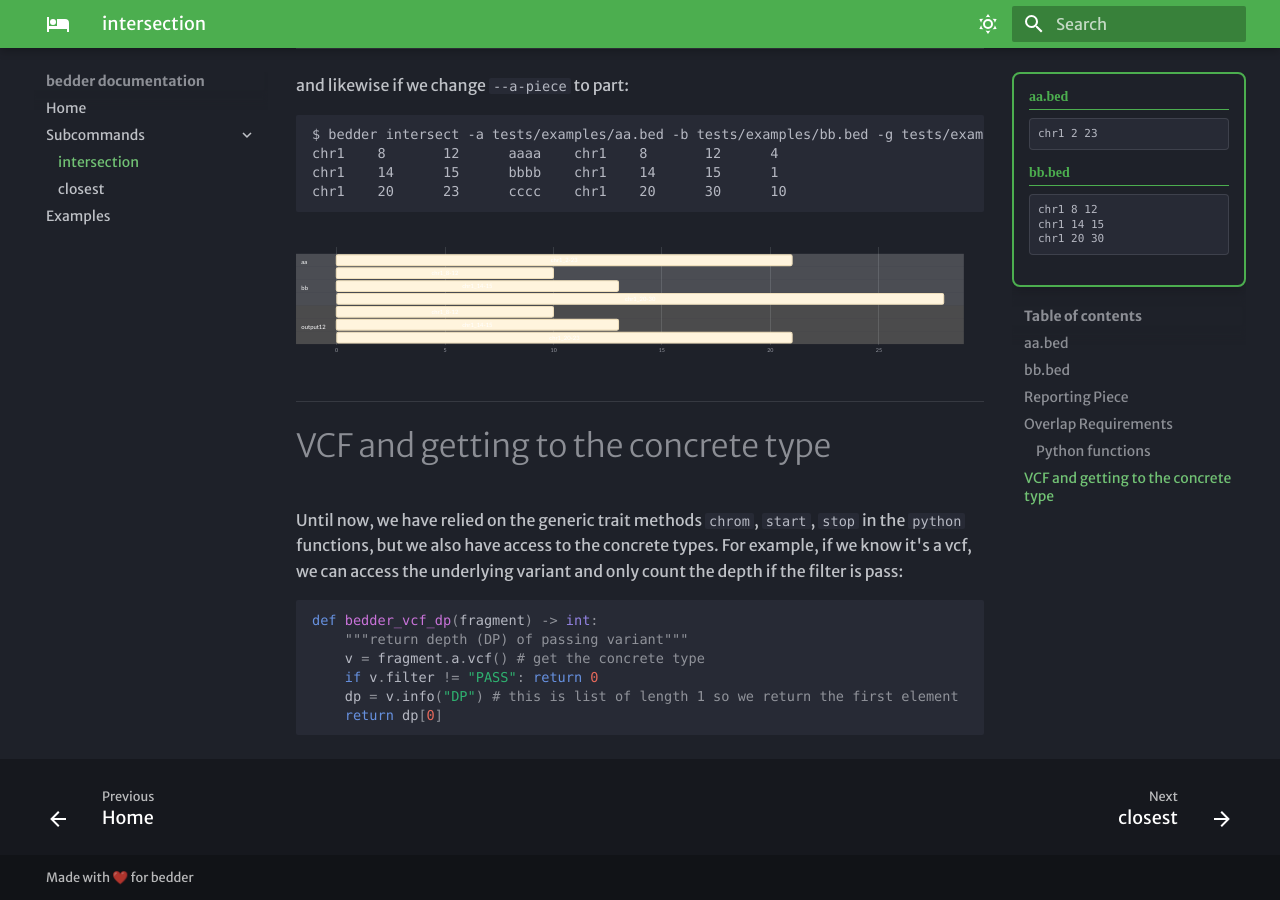
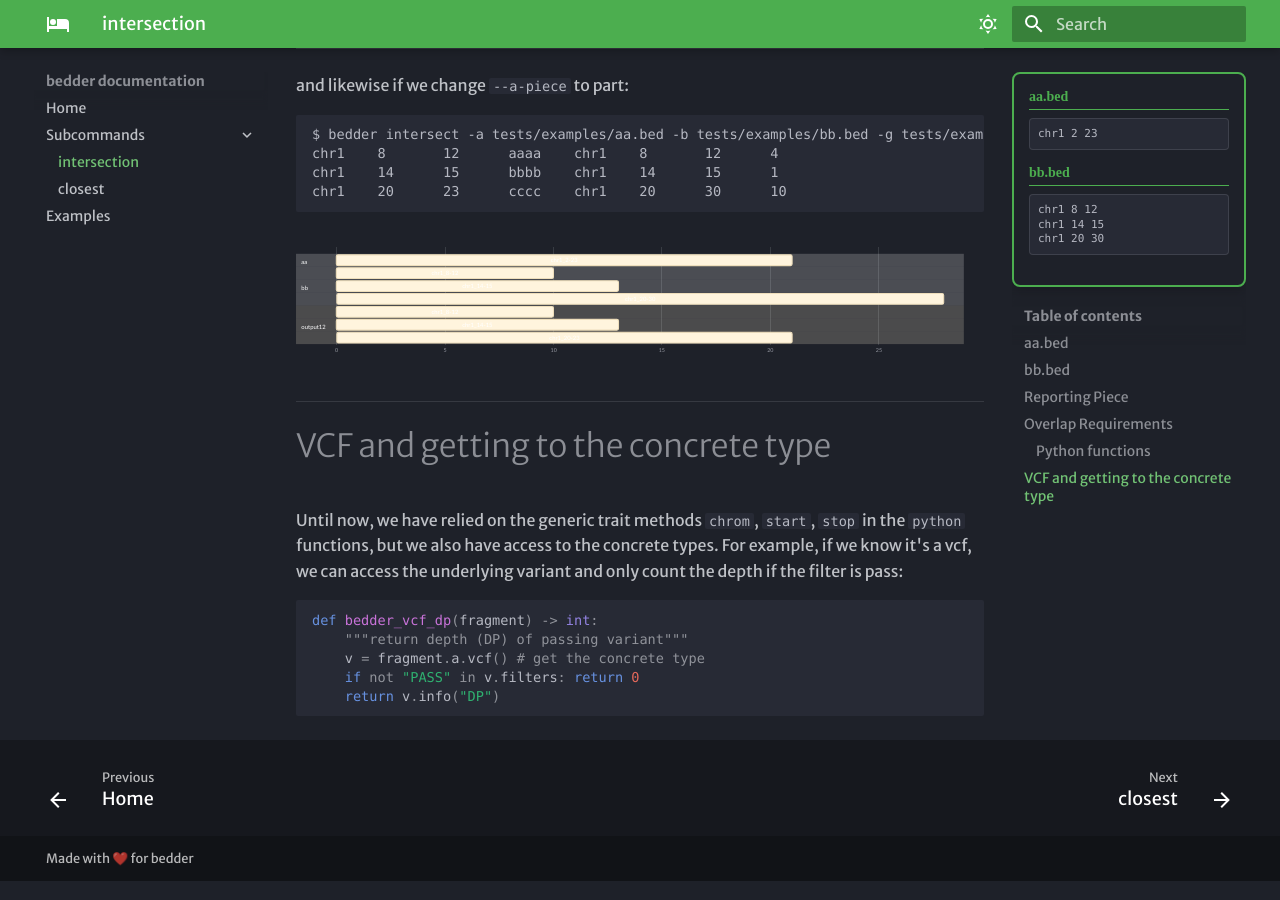
Before and after one commit to brentp/bedder-docs, an MkDocs documentation site: the page built from docs/subcommands/intersection.md, in a window 1280 px wide and 900 px high, scrolled down 5096 px. Built offline with MkDocs 1.6.1 and Material for MkDocs 9.7.7, drawn with Linux system fonts in a browser that asks for light colours; some web fonts are replaced.

Commit message:
update docs to correct syntax

````diff
--- a/docs/subcommands/intersection.md
+++ b/docs/subcommands/intersection.md
@@ -440,7 +440,6 @@ For example, if we know it's a vcf, we can access the underlying variant and onl
 def bedder_vcf_dp(fragment) -> int:
     """return depth (DP) of passing variant"""
     v = fragment.a.vcf() # get the concrete type
-    if v.filter != "PASS": return 0
-    dp = v.info("DP") # this is list of length 1 so we return the first element
-    return dp[0]
+    if not "PASS" in v.filters: return 0
+    return v.info("DP")
 ```
````
